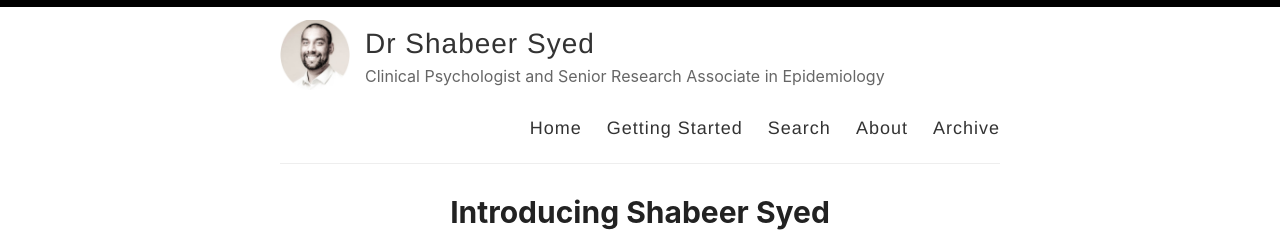
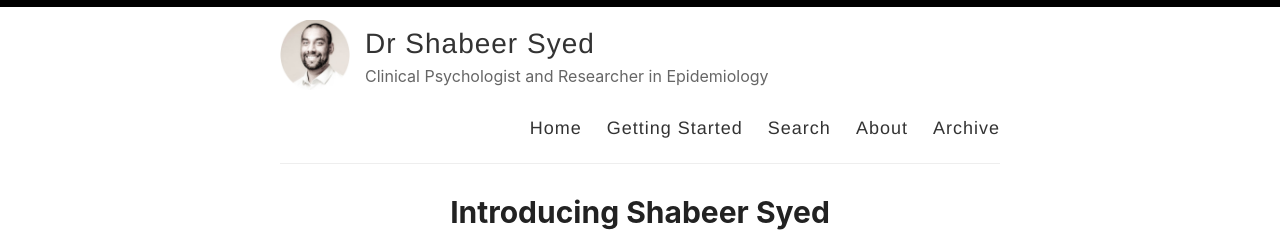
Before and after one commit to shabeer-syed/shabeersyed, a Jekyll site: the page built from index.html, in a window 1280 px wide. Shown: the top 250 px of the page. Built offline with Jekyll 4.4.1, drawn with Linux system fonts in a browser that asks for light colours; the list of posts is cut into pages by our own code.

Commit message:
Update _config.yml

```diff
--- a/_config.yml
+++ b/_config.yml
@@ -9,7 +9,7 @@ name: Dr Shabeer Syed
 author: Dr Shabeer Syed
 
 # Short bio or description (displayed in the header)
-description: Clinical Psychologist and Senior Research Associate in Epidemiology
+description: Clinical Psychologist and Researcher in Epidemiology
 
 # URL of your avatar or profile pic (you could use your GitHub profile pic)
 avatar: /images/shabeer%20syed%20profile%20thumbnail%20BW.png
```
